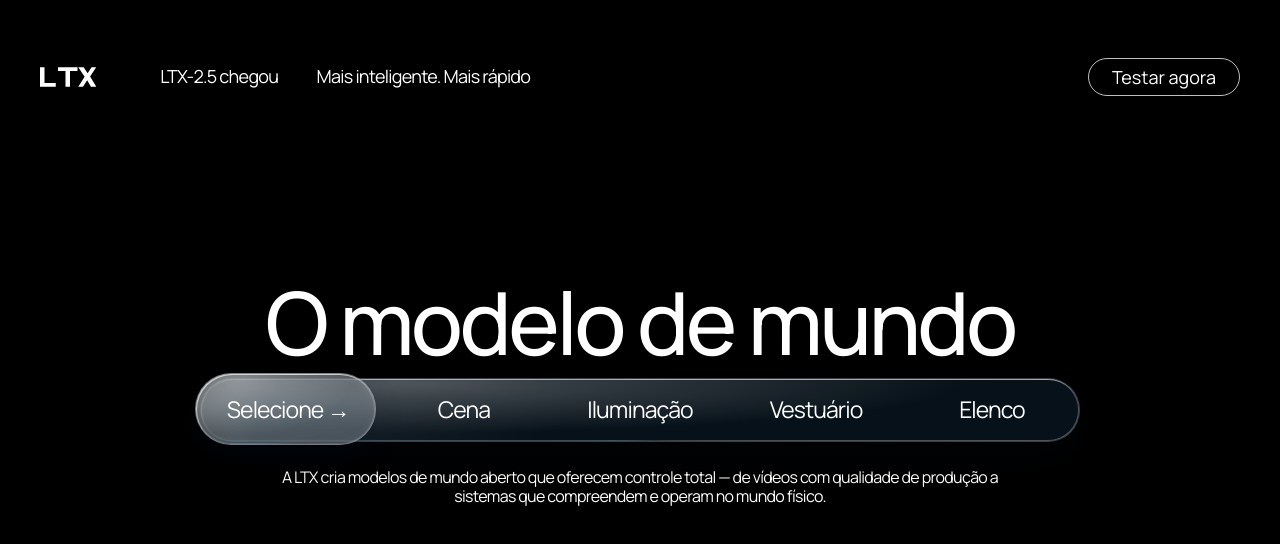
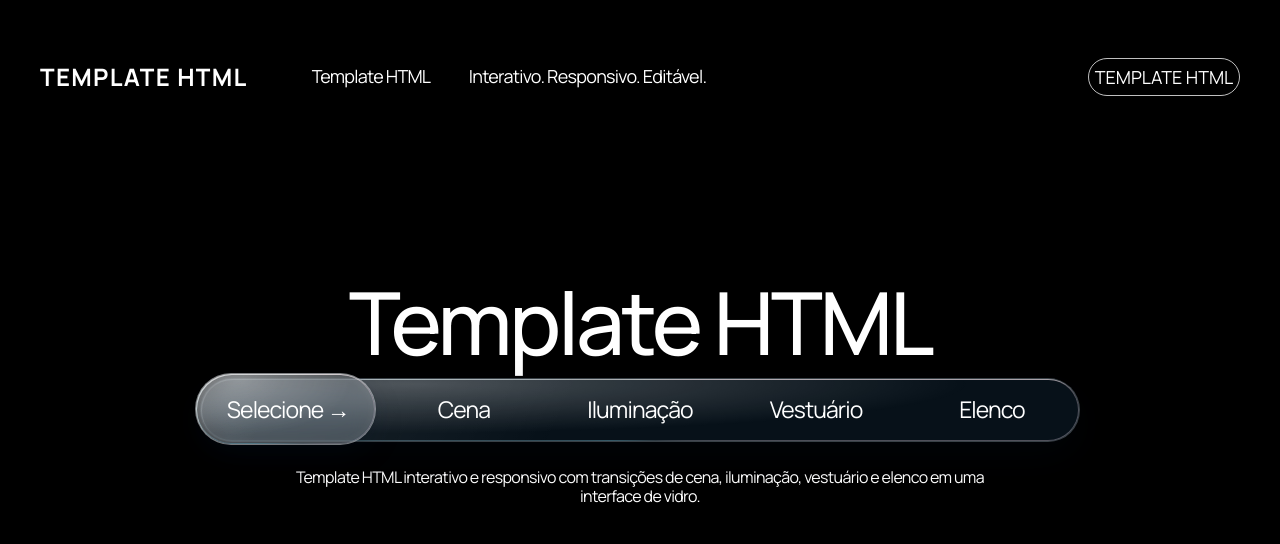
Before and after one commit to GanaLD/LTXhtml, a plain HTML site: page index.html in a window 1280 px wide. Drawn offline with Linux system fonts and the light colour scheme.

Commit message:
Rebrand LTX template and remove outbound LTX links

```diff
--- a/index.html
+++ b/index.html
@@ -3,7 +3,7 @@
 <head>
 <meta charset="utf-8">
 <meta name="viewport" content="width=device-width, initial-scale=1, viewport-fit=cover">
-<title>LTX — O modelo de mundo</title>
+<title>Template HTML — Interativo</title>
 <link rel="preconnect" href="https://fonts.googleapis.com">
 <link rel="preconnect" href="https://fonts.gstatic.com" crossorigin>
 <link href="https://fonts.googleapis.com/css2?family=Manrope:wght@400;500;600;700&display=swap" rel="stylesheet">
@@ -33,11 +33,11 @@ button{font-family:'Manrope',system-ui,sans-serif;color:inherit}
 
 header{position:absolute;top:0;left:0;width:100%;z-index:30;display:grid;grid-template-columns:auto 1fr auto;align-items:center;padding:calc(58px + env(safe-area-inset-top)) 40px 40px;text-shadow:0 1px 6px rgb(0 0 0 / .18)}
 .brand-wrap{display:flex;align-items:center;min-width:0}
-.brand{display:inline-flex;align-items:center;color:#fff}
+.brand{display:inline-flex;align-items:center;color:#fff}.brand-text{font-size:24px;font-weight:700;line-height:1;letter-spacing:.055em;white-space:nowrap}
 .brand svg{display:block;height:24px;width:auto}
 .meta{margin-left:clamp(48px,5vw,70px);display:flex;gap:clamp(28px,3vw,44px);font-size:18px;line-height:1.2;letter-spacing:-.04em;white-space:nowrap}
 .try{width:152px;height:38px;border-radius:999px;border:1px solid rgb(255 255 255 / .75);background:transparent;color:#fff;text-decoration:none;display:inline-flex;align-items:center;justify-content:center;font-size:18px;line-height:1;transition:color 300ms ease,background 300ms ease,border-color 300ms ease;position:relative}
-.try:hover,.try:focus-visible{background:#fff;color:#0b1a26;border-color:#fff}
+
 
 .controller{position:absolute;top:46.78%;left:50%;transform:translateX(-50%);width:min(880px,calc(100vw - 48px));height:72px;z-index:20;--glass-x:24%;--glass-y:8%;--cap-left:-5px;--cap-width:calc(20% + 5px)}
 .track,.capsule{position:absolute;border-radius:999px}
@@ -85,7 +85,7 @@ button.cell:disabled{cursor:default}
 }
 @media (max-width:700px){
   header{padding-left:18px;padding-right:18px}
-  .brand svg{height:21px}
+  .brand svg{height:21px}.brand-text{font-size:18px}
   .meta{font-size:12px}
   .meta .smart{display:none}
   .try{width:92px;height:34px;font-size:13px}
@@ -144,8 +144,8 @@ button.cell:disabled{cursor:default}
   <video id="v4r" class="media" src="https://pub-86dc5b5484314368ac5436a674b0d919.r2.dev/designs/video-4-reverse.mp4" muted playsinline preload="auto" aria-hidden="true"></video>
 
   <section class="hero" aria-labelledby="hero-title">
-    <h1 id="hero-title"><span>O</span> <span>modelo</span> <span>de mundo</span></h1>
-    <p>A LTX cria modelos de mundo aberto que oferecem controle total — de vídeos com qualidade de produção a sistemas que compreendem e operam no mundo físico.</p>
+    <h1 id="hero-title"><span>Template</span> <span>HTML</span></h1>
+    <p>Template HTML interativo e responsivo com transições de cena, iluminação, vestuário e elenco em uma interface de vidro.</p>
   </section>
 
   <div class="controller" id="controller" role="group" aria-label="Controlador de estado da cena">
@@ -162,17 +162,11 @@ button.cell:disabled{cursor:default}
 
   <header>
     <div class="brand-wrap">
-      <a class="brand" href="https://ltx.io/" aria-label="Página inicial da LTX">
-        <svg viewBox="0 0 75 32" role="img" aria-hidden="true" focusable="false">
-          <path fill="#fff" d="M0 3h6v21h15v5H0V3z"/>
-          <path fill="#fff" d="M24 3h26v5H40v21h-6V8H24V3z"/>
-          <path fill="#fff" d="M51 3h7.2l5.3 8.1L68.8 3H75l-8.2 12.2L75 29h-7.1l-5-8.8-5.6 8.8H51l8.5-13.2L51 3z"/>
-        </svg>
-      </a>
-      <div class="meta"><span>LTX-2.5 chegou</span><span class="smart">Mais inteligente. Mais rápido</span></div>
+      <span class="brand" aria-label="Template HTML"><span class="brand-text">TEMPLATE HTML</span></span>
+      <div class="meta"><span>Template HTML</span><span class="smart">Interativo. Responsivo. Editável.</span></div>
     </div>
     <span aria-hidden="true"></span>
-    <a class="try" href="https://app.ltx.io/" target="_blank" rel="noopener noreferrer">Testar agora</a>
+    <span class="try" aria-label="Template HTML">TEMPLATE HTML</span>
   </header>
 
   <div id="status" class="live" role="status" aria-live="polite" aria-atomic="true">Carregando cena.</div>
```
